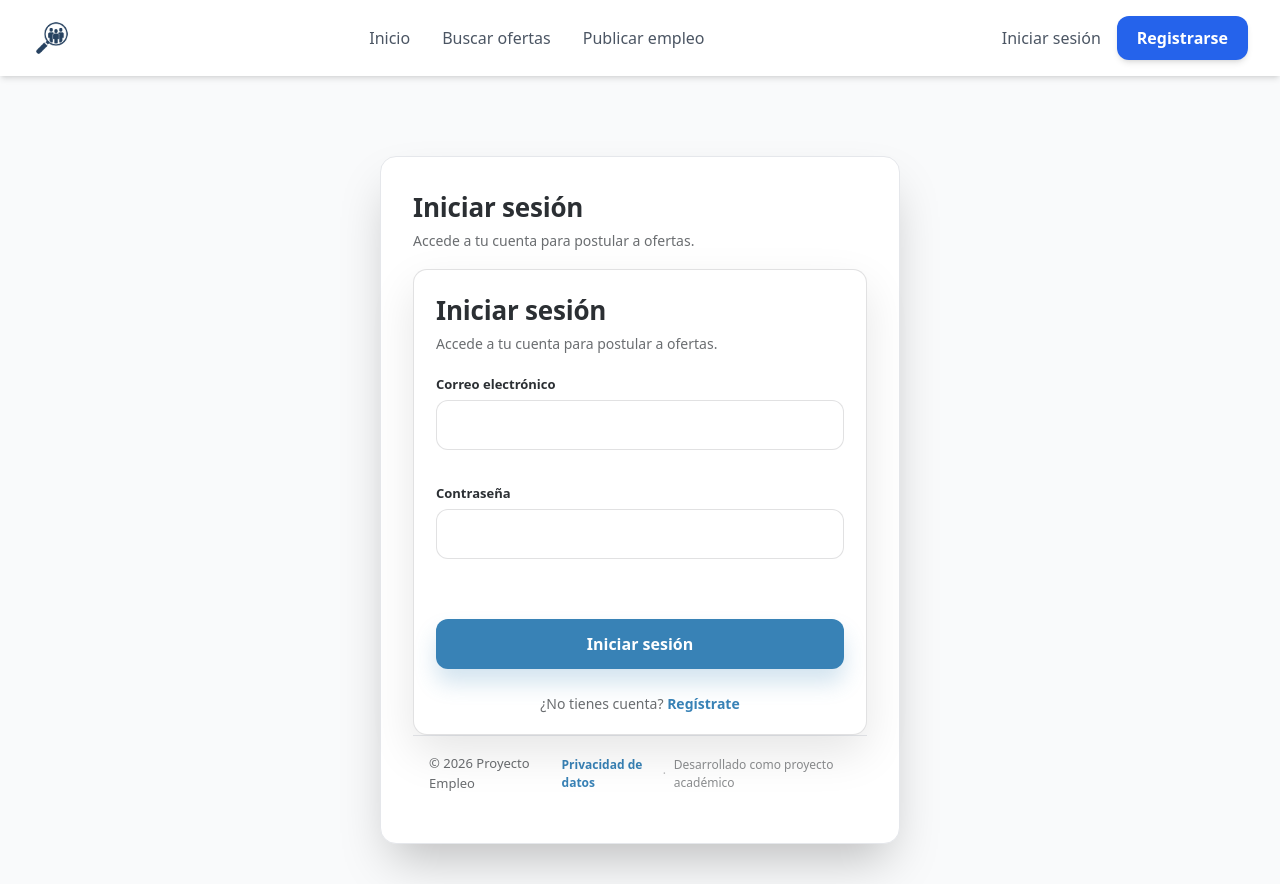
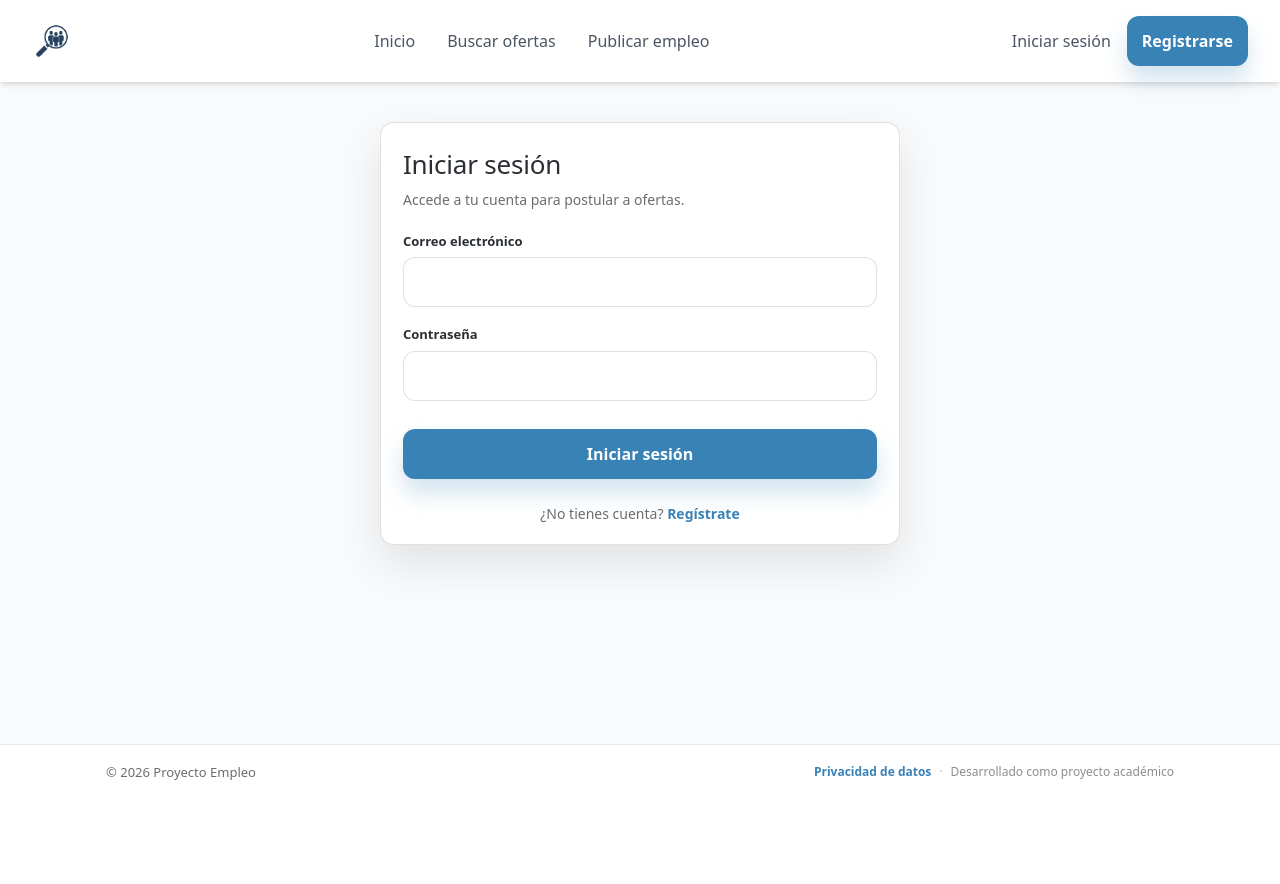
Before and after one commit to Socrampucela/TFG-DAW-2026, a PHP site: page /VIEWS/login.php in a window 1280 px wide. After the commit the page ends 780 px from the top, so only its background shows below. Run offline with PHP 8.4, Linux system fonts and the light colour scheme; some libraries are stand-ins or nearby versions.

Commit message:
cambios en header, footer, register y login

```diff
--- a/ASSETS/css/components.css
+++ b/ASSETS/css/components.css
@@ -181,7 +181,9 @@
   color: rgba(43,47,51,.35);
 }
 
-/* Responsive: en pantallas pequeñas, apila */
+
+
+/* Responsive */
 @media (max-width: 520px){
   .site-footer__inner{
     flex-direction: column;
--- a/INCLUDES/header.php
+++ b/INCLUDES/header.php
@@ -48,7 +48,7 @@ if (session_status() === PHP_SESSION_NONE) {
 
         <?php else: ?>
             <a href="login.php" class="text-gray-600 hover:text-blue-600 font-medium transition">Iniciar sesión</a>
-            <a href="register.php" class="bg-blue-600 text-white px-5 py-2.5 rounded-xl font-bold hover:bg-blue-700 transition shadow-md hover:shadow-lg">
+            <a href="register.php" class="btn-primary !w-auto inline-flex items-center justify-center">
                 Registrarse
             </a>
         <?php endif; ?>
--- a/VIEWS/login.php
+++ b/VIEWS/login.php
@@ -27,7 +27,6 @@ if (isset($_GET['error'])) {
             break;
     }
 }
-
 ?>
 <!DOCTYPE html>
 <html lang="es">
@@ -36,47 +35,35 @@ if (isset($_GET['error'])) {
     <meta name="viewport" content="width=device-width, initial-scale=1.0">
     <title>Iniciar sesión</title>
 
+    <!-- Tailwind (solo utilidades, usado aquí para alertas y layout rápido) -->
     <script src="https://cdn.tailwindcss.com"></script>
 
+    <!-- CSS del proyecto -->
+    <link rel="stylesheet" href="../ASSETS/css/components.css">
+    <!-- (Opcional) si luego quieres algo específico -->
+    <!-- <link rel="stylesheet" href="../ASSETS/css/login.css"> -->
+
+    <!-- Alertas (Tailwind) -->
     <style type="text/tailwindcss">
         @layer components {
-            .login-container {
-                @apply bg-white border border-gray-200 rounded-2xl shadow-2xl p-8 max-w-[520px] w-full mt-10;
-            }
-            .form-label {
-                @apply block text-sm font-semibold text-gray-700 mb-1;
-            }
-            .form-input {
-                @apply w-full border border-gray-300 rounded-lg p-2.5 focus:ring-2 focus:ring-blue-500 focus:border-blue-500 outline-none transition-all mb-4;
-            }
-            .btn-primary {
-                @apply w-full bg-blue-600 text-white font-bold py-3 rounded-lg hover:bg-blue-700 transition-colors shadow-lg mt-4;
-            }
-            .page-title {
-                @apply text-3xl font-bold tracking-tight text-gray-900 mb-2;
-            }
-            .page-subtitle {
-                @apply text-sm text-gray-500 mb-6;
-            }
-            /* Estilos para las alertas */
-            .alert {
-                @apply p-4 mb-6 rounded-lg text-sm font-medium border;
-            }
+            .alert { @apply p-4 mb-6 rounded-lg text-sm font-medium border; }
             .alert-Exito { @apply bg-green-50 text-green-700 border-green-200; }
             .alert-Error { @apply bg-red-50 text-red-700 border-red-200; }
             .alert-Advertencia { @apply bg-yellow-50 text-yellow-700 border-yellow-200; }
         }
     </style>
 
+    <!-- Cloudflare Turnstile -->
     <script src="https://challenges.cloudflare.com/turnstile/v0/api.js" async defer></script>
 </head>
 
-<body class="bg-gray-50 min-h-screen">
+<body class="bg-gray-50 min-h-screen flex flex-col">
 
     <?php include("../includes/header.php"); ?>
 
-    <main class="flex justify-center items-start py-10 px-4">
-        <section class="login-container">
+    <main class="flex-grow flex justify-center items-start py-10 px-4">
+        <section class="panel" style="width:100%; max-width:520px;">
+            <div class="panel__inner">
 
                 <h1 class="page-title">Iniciar sesión</h1>
                 <p class="page-subtitle">Accede a tu cuenta para postular a ofertas.</p>
@@ -86,29 +73,6 @@ if (isset($_GET['error'])) {
                         <strong><?php echo $tipo_mensaje; ?>:</strong> <?php echo $mensaje; ?>
                     </div>
                 <?php endif; ?>
-
-<!DOCTYPE html>
-<html lang="es">
-<head>
-   <meta charset="UTF-8">
-   <meta name="viewport" content="width=device-width, initial-scale=1.0">
-   <title>Iniciar sesión</title>
-
-   <!-- CSS -->
-   <link rel="stylesheet" href="../ASSETS/css/components.css">
-
-
-   <script src="https://challenges.cloudflare.com/turnstile/v0/api.js" async defer></script>
-</head>
-
-<body class="page-center">
-
-   <main class="w-full flex justify-center">
-      <section class="panel" style="width:100%; max-width:520px;">
-         <div class="panel__inner">
-
-            <h1 class="page-title">Iniciar sesión</h1>
-            <p class="page-subtitle">Accede a tu cuenta para postular a ofertas.</p>
 
                 <form class="form" action="../AUTH/procesarLogin.php" method="post" id="formulario">
 
@@ -134,12 +98,14 @@ if (isset($_GET['error'])) {
 
                 </form>
 
+                <div id="errores"></div>
+                <script src="../AUTH/comprobarRegistro.js"></script>
 
             </div>
         </section>
     </main>
-<?php include '../INCLUDES/footer.php'; ?>
 
-   <script src="../AUTH/comprobarRegistro.js"></script>
+    <?php include("../includes/footer.php"); ?>
+
 </body>
 </html>
```
Also changed, not shown: VIEWS/register.php (+24 -33 lines). Lines whose indentation alone changed are shown as unchanged.
